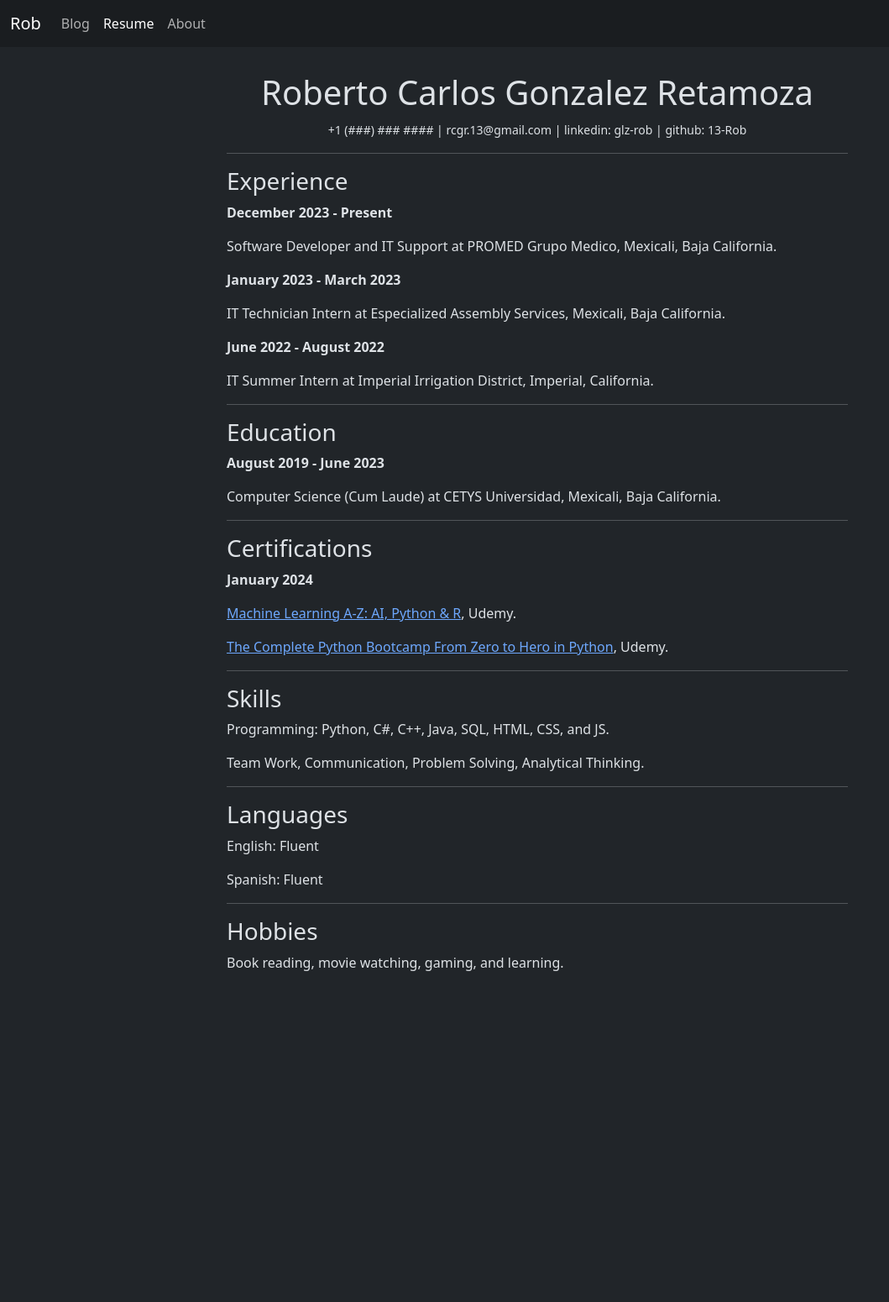
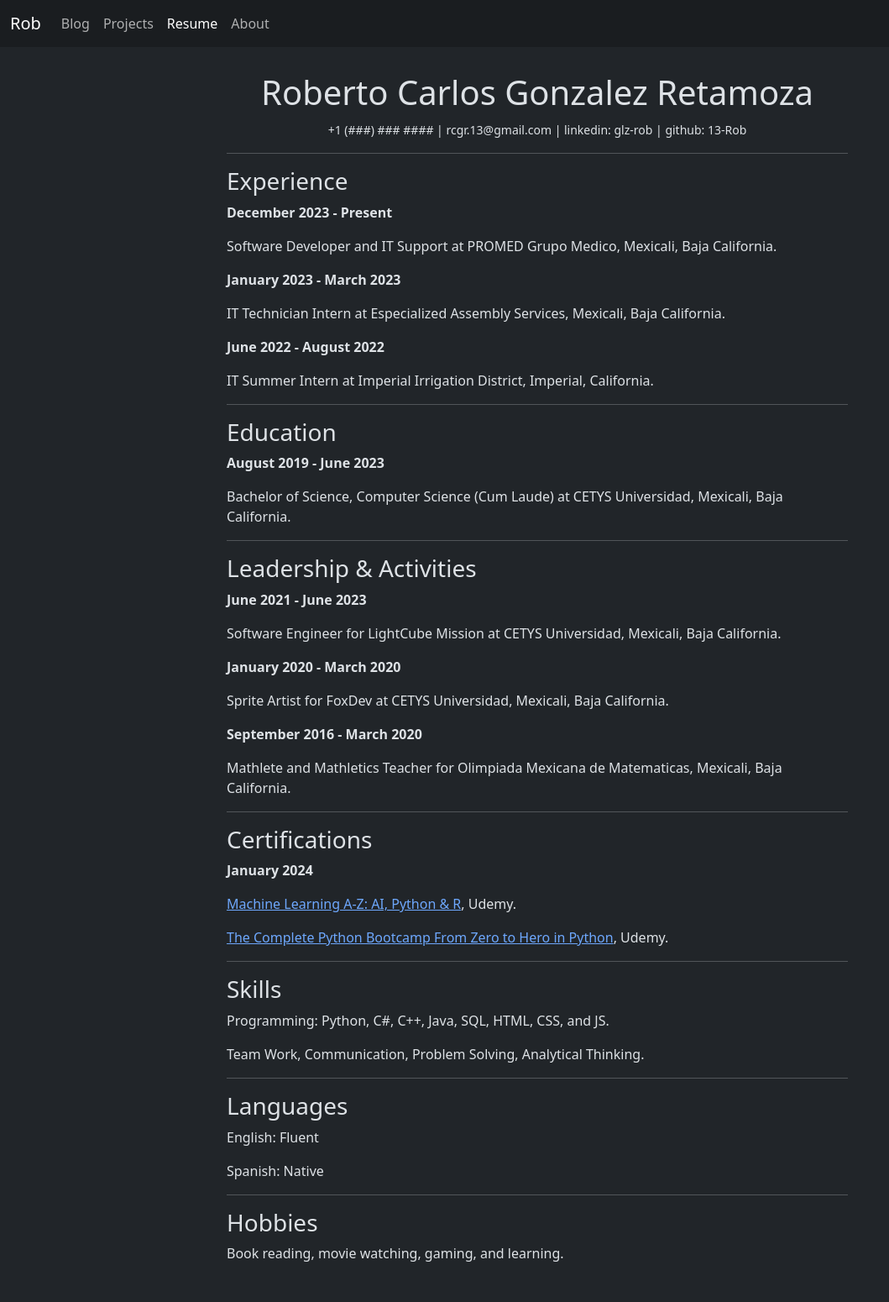
Before and after one commit to 13-Rob/13-Rob, a Jekyll site: the page built from _pages/resume.md, in a window 1280 px wide. Shown: the whole page at 84% size, without its empty margins (0-1059 px from the left). Built offline with Jekyll 4.4.1, drawn with Linux system fonts in a browser that asks for light colours; before the commit the page ends 1204 px from its top, so only the background shows below that.

Commit message:
Added leadership & activities to resume

```diff
--- a/_data/navigation.yml
+++ b/_data/navigation.yml
@@ -1,7 +1,7 @@
 - title: Blog
   url: /blog/
-# - title: Projects
-#   url: /projects/
+- title: Projects
+  url: /projects/
 - title: Resume
   url: /resume/
 - title: About
--- a/_pages/resume.md
+++ b/_pages/resume.md
@@ -31,7 +31,23 @@ IT Summer Intern at Imperial Irrigation District, Imperial, California.
 
 **August 2019 - June 2023**
 
-Computer Science (Cum Laude) at CETYS Universidad, Mexicali, Baja California.
+Bachelor of Science, Computer Science (Cum Laude) at CETYS Universidad, Mexicali, Baja California.
+
+---
+
+### Leadership & Activities
+
+**June 2021 - June 2023**
+
+Software Engineer for LightCube Mission at CETYS Universidad, Mexicali, Baja California.
+
+**January 2020 - March 2020**
+
+Sprite Artist for FoxDev at CETYS Universidad, Mexicali, Baja California.
+
+**September 2016 - March 2020**
+
+Mathlete and Mathletics Teacher for Olimpiada Mexicana de Matematicas, Mexicali, Baja California.
 
 ---
 
@@ -57,7 +73,7 @@ Team Work, Communication, Problem Solving, Analytical Thinking.
 
 English: Fluent
 
-Spanish: Fluent
+Spanish: Native
 
 ---
 
```
Also changed, not shown: 8 other files.
